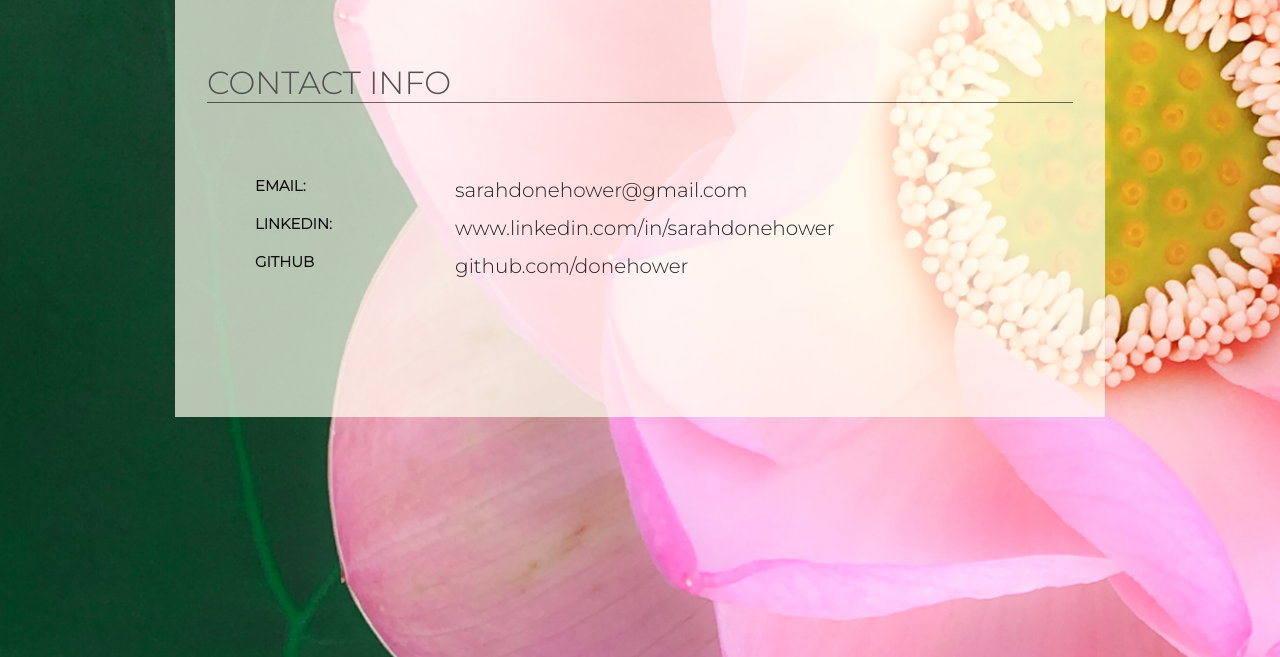
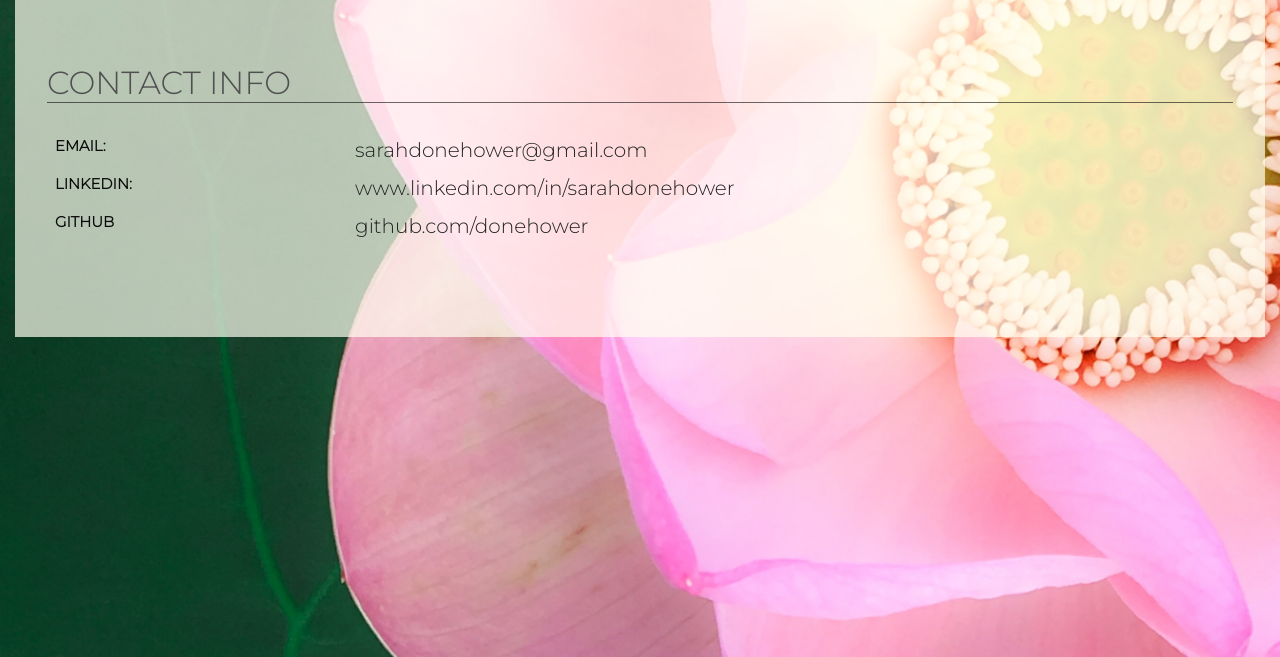
Before and after one commit to donehower/skd_site, a Flask app: page /contact in a window 1280 px wide. Shown: the part 61-718 px from the top of the page. Run offline with Flask 2, Linux system fonts and the light colour scheme; some libraries are stand-ins or nearby versions.

Commit message:
Modified padding and width

```diff
--- a/skd_site/templates/contact_info.html
+++ b/skd_site/templates/contact_info.html
@@ -1,7 +1,7 @@
 {% extends "base.html" %}
 {% block content %}
 
-<div class="container-fluid w-75">
+<div class="container-fluid w-85">
   <div class="jumbotron jumbotron rounded-0 " id="white_alpha">
 
       <div class="headline-about">
@@ -10,7 +10,7 @@
       </div>
       <br>
 
-      <dl class="row text-about p-5">
+      <dl class="row text-about p-2">
         <dt class="col-sm-3 plain_text">EMAIL: </dt>
         <dd class="col-sm-9"><a href="mailto:sarahdonehower@gmail.com" class="contact-title">sarahdonehower@gmail.com</a></dd>
 
```
